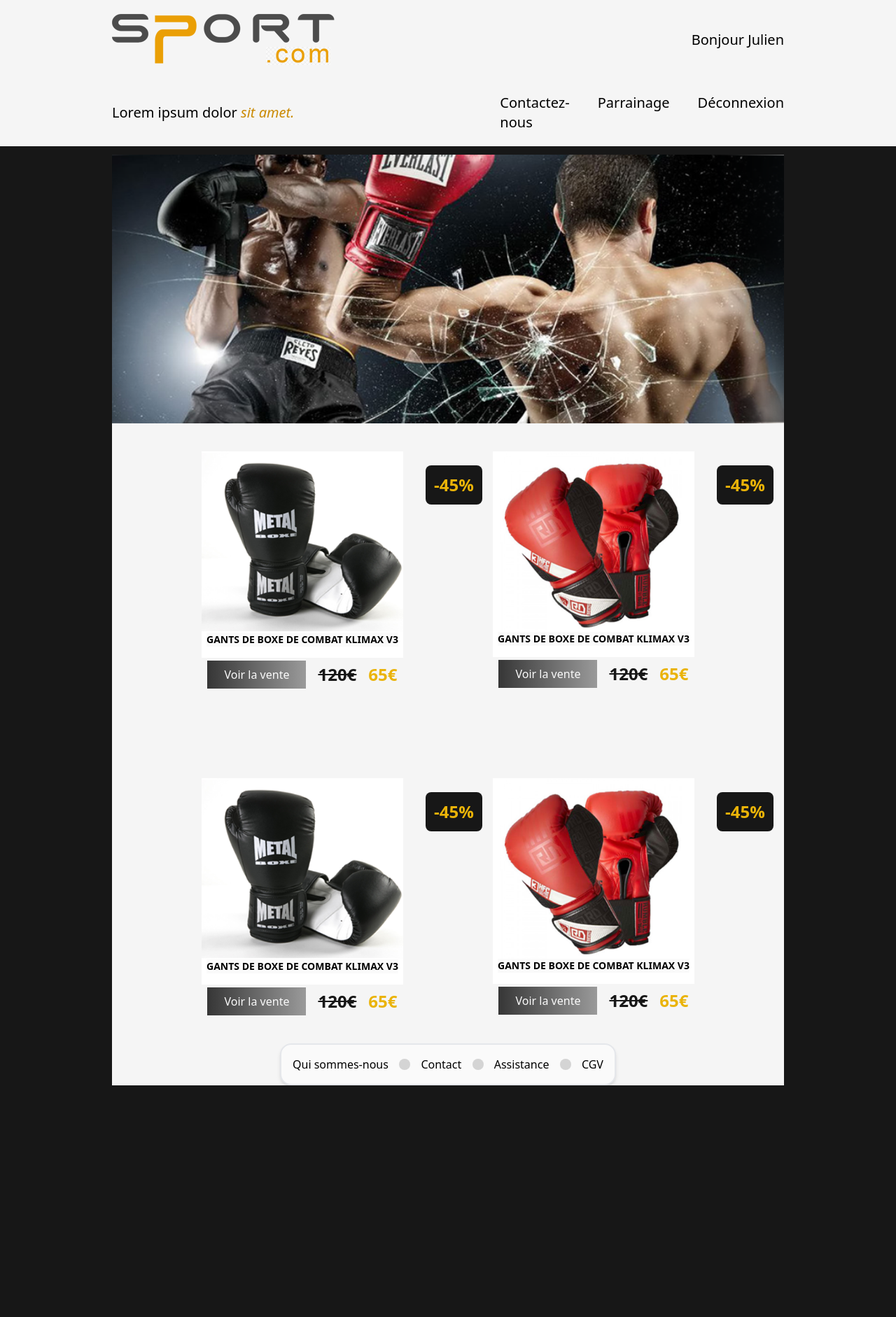
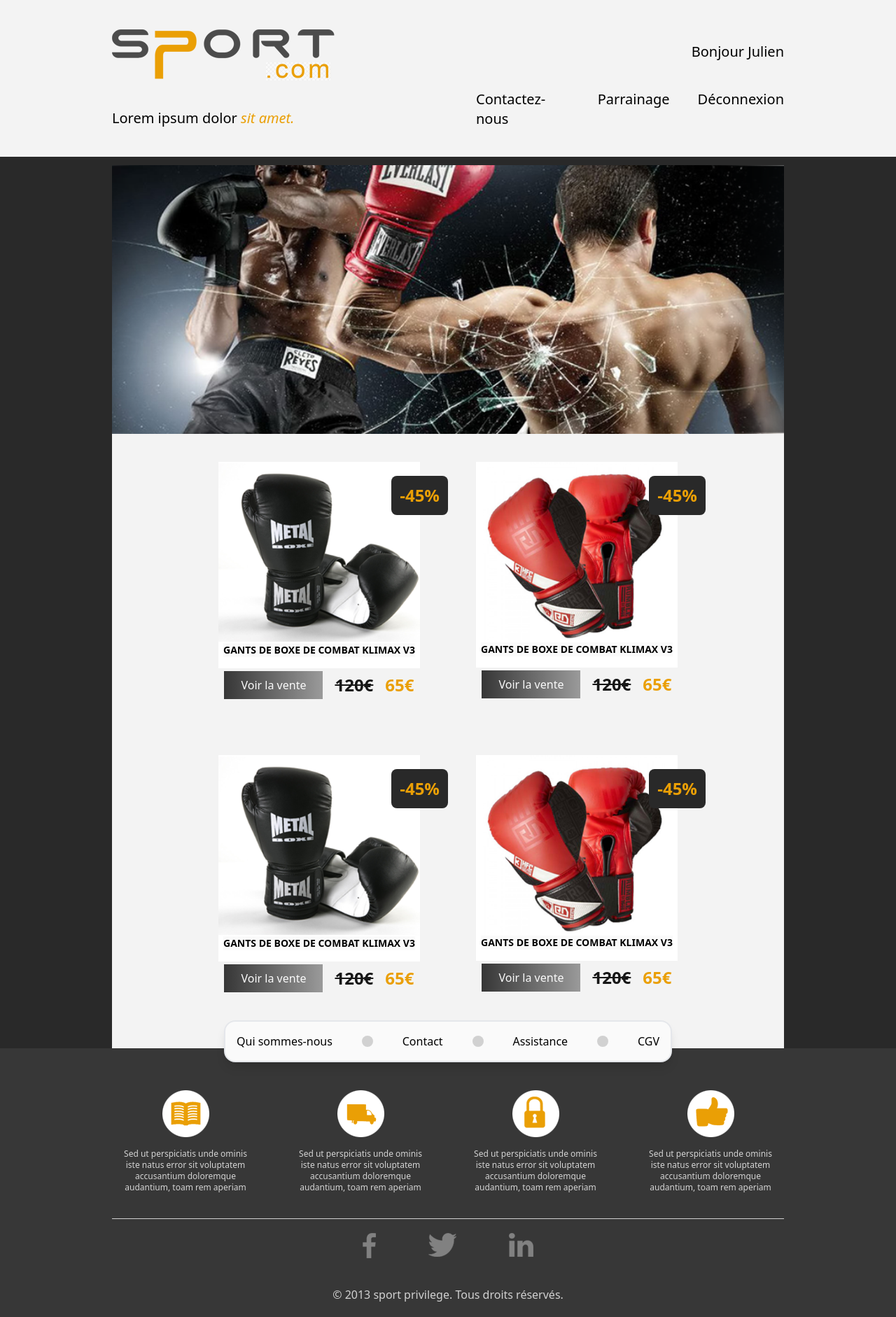
Before and after one commit to oukadus/boxe, a website: page index.html in a window 1280 px wide. Shown: the whole page at 70% size. Before the commit the page ends 1551 px from the top, so only its background shows below. Drawn offline with nearby package versions, Linux system fonts and the light colour scheme.

Commit message:
version 1.1

```diff
--- a/index.html
+++ b/index.html
@@ -4,62 +4,92 @@
     <meta charset="UTF-8" />
     <meta name="viewport" content="width=device-width, initial-scale=1.0" />
     <script src="https://cdn.tailwindcss.com"></script>
+    <script>
+      tailwind.config = {
+        theme: {
+          extend: {
+            colors: {
+              boxeYellow: "#EA9F06",
+              boxeText: "#EA9F06",
+              boxeMain: "#F3F3F3",
+              boxeFooter: "#373737",
+              boxeReduc: "#292929",
+              boxeFootNav: "#D1D1D1",
+            },
+          },
+        },
+      };
+    </script>
     <link rel="stylesheet" href="./src/style.css" />
     <title>Boxe</title>
   </head>
 
-  <body class="bg-neutral-900">
-    <header class="bg-neutral-100">
+  <body class="bg-boxeReduc">
+    <header class="bg-boxeMain">
       <div
-        class="container mx-auto flex w-3/4 flex-wrap items-center justify-between py-5"
+        class="container mx-auto flex flex-wrap items-center justify-between py-5 sm:w-4/5 sm:flex-col lg:w-3/4 lg:flex-row"
       >
-        <a href="#" class="logo w-1/2 pb-10">
+        <div
+          class="flex flex-col sm:w-full sm:items-center lg:w-1/2 lg:items-start"
+        >
+          <a href="#" class="logo pb-10">
             <img src="./img/logo.png" alt="Sport.com" />
           </a>
-        <p class="w-1/2 pb-10 text-right text-xl">Bonjour Julien</p>
-        <p class="w-3/5 text-xl">
-          Lorem ipsum dolor <em class="text-xl text-yellow-600">sit amet.</em>
+          <p class="text-xl sm:w-full sm:text-center lg:w-3/5 lg:text-left">
+            Lorem ipsum dolor <em class="text-boxeYellow text-xl">sit amet.</em>
           </p>
-        <nav class="w-2/5">
-          <ul class="flex justify-end text-xl">
-            <li class="pl-10">
-              <a href="#" class="font-medium hover:text-yellow-600"
+        </div>
+        <div class="sm:w-full sm:pb-5 sm:pt-10 lg:w-1/2">
+          <p class="text-xl sm:pb-5 sm:text-left lg:pb-10 lg:text-right">
+            Bonjour Julien
+          </p>
+          <nav>
+            <ul class="flex text-xl sm:justify-between lg:justify-end">
+              <li class="lg:pl-10">
+                <a
+                  href="#"
+                  class="hover:text-boxeYellow font-medium duration-500"
                   >Contactez-nous</a
                 >
               </li>
-            <li class="pl-10">
-              <a href="#" class="font-medium hover:text-yellow-600"
+              <li class="lg:pl-10">
+                <a
+                  href="#"
+                  class="hover:text-boxeYellow font-medium duration-500"
                   >Parrainage</a
                 >
               </li>
-            <li class="pl-10">
-              <a href="#" class="font-medium hover:text-yellow-600"
+              <li class="lg:pl-10">
+                <a
+                  href="#"
+                  class="hover:text-boxeYellow font-medium duration-500"
                   >Déconnexion</a
                 >
               </li>
             </ul>
           </nav>
         </div>
+      </div>
     </header>
-    <main class="container mx-auto mt-3 w-3/4 bg-neutral-100">
+    <main class="bg-boxeMain container mx-auto mt-3 sm:w-full lg:w-3/4">
       <div
         id="heroshot"
         class="min-h-96 bg-[url('/img/header-page-catalogue.png')] bg-cover bg-top"
       ></div>
       <section
         id="products"
-        class="container mx-auto mt-10 flex w-3/4 flex-wrap justify-center gap-32 pb-10"
+        class="md-flex-wrap container mx-auto mt-10 flex justify-center pb-20 sm:w-full sm:flex-col sm:flex-nowrap sm:items-center sm:gap-10 md:gap-20 lg:w-3/4 lg:flex-row lg:flex-wrap lg:items-start lg:gap-20"
       >
         <h2 class="hidden">Nos Produits</h2>
 
-        <article class="relative flex w-2/5 flex-col items-center">
+        <article class="relative flex flex-col items-center sm:w-3/4 lg:w-2/5">
           <img
             src="./img/gant-boxe-2.png"
             alt="gant de boxe noire"
             class="w-full"
           />
           <p
-            class="absolute left-80 top-5 rounded-lg bg-neutral-900 p-3 text-2xl font-semibold text-yellow-500"
+            class="text-boxeYellow bg-boxeReduc absolute top-5 rounded-lg p-3 text-2xl font-semibold sm:-right-10 lg:-right-10"
           >
             -45%
           </p>
@@ -71,22 +101,22 @@
           <div class="price -mt-4 flex w-full items-center justify-around">
             <a
               href="#"
-              class="bg-gradient-to-r from-[#363636] to-[#9A9A9A] px-6 py-2 text-neutral-50 duration-300 ease-in hover:from-[#ea9f06] hover:to-yellow-500"
+              class="bg-gradient-to-r from-[#363636] to-[#9A9A9A] px-6 py-2 text-neutral-50 transition-all duration-500 ease-in hover:from-[#ea9f06] hover:to-yellow-500"
               >Voir la vente</a
             >
             <p class="text-2xl font-bold text-neutral-900 line-through">120€</p>
-            <p class="text-2xl font-bold text-yellow-500">65€</p>
+            <p class="text-boxeYellow text-2xl font-bold">65€</p>
           </div>
         </article>
 
-        <article class="relative flex w-2/5 flex-col items-center">
+        <article class="relative flex flex-col items-center sm:w-3/4 lg:w-2/5">
           <img
             src="./img/gant-boxe-1.png"
             alt="gant de boxe noire"
             class="w-full"
           />
           <p
-            class="absolute left-80 top-5 rounded-lg bg-neutral-900 p-3 text-2xl font-semibold text-yellow-500"
+            class="text-boxeYellow bg-boxeReduc absolute top-5 rounded-lg p-3 text-2xl font-semibold sm:-right-10 lg:-right-10"
           >
             -45%
           </p>
@@ -98,22 +128,22 @@
           <div class="price -mt-4 flex w-full items-center justify-around">
             <a
               href="#"
-              class="bg-gradient-to-r from-[#363636] to-[#9A9A9A] px-6 py-2 text-neutral-50 duration-300 ease-in hover:from-[#ea9f06] hover:to-yellow-500"
+              class="bg-gradient-to-r from-[#363636] to-[#9A9A9A] px-6 py-2 text-neutral-50 transition-all duration-500 ease-in hover:from-[#ea9f06] hover:to-yellow-500"
               >Voir la vente</a
             >
             <p class="text-2xl font-bold text-neutral-900 line-through">120€</p>
-            <p class="text-2xl font-bold text-yellow-500">65€</p>
+            <p class="text-boxeYellow text-2xl font-bold">65€</p>
           </div>
         </article>
 
-        <article class="relative flex w-2/5 flex-col items-center">
+        <article class="relative flex flex-col items-center sm:w-3/4 lg:w-2/5">
           <img
             src="./img/gant-boxe-2.png"
             alt="gant de boxe noire"
             class="w-full"
           />
           <p
-            class="absolute left-80 top-5 rounded-lg bg-neutral-900 p-3 text-2xl font-semibold text-yellow-500"
+            class="text-boxeYellow bg-boxeReduc absolute top-5 rounded-lg p-3 text-2xl font-semibold sm:-right-10 lg:-right-10"
           >
             -45%
           </p>
@@ -125,21 +155,21 @@
           <div class="price -mt-4 flex w-full items-center justify-around">
             <a
               href="#"
-              class="bg-gradient-to-r from-[#363636] to-[#9A9A9A] px-6 py-2 text-neutral-50 duration-300 ease-in hover:from-[#ea9f06] hover:to-yellow-500"
+              class="hover:bg-boxeYellow bg-[#363636] bg-gradient-to-r from-[#363636] to-[#9A9A9A] px-6 py-2 text-neutral-50 transition-all duration-500 ease-in hover:from-[#ea9f06] hover:to-yellow-500"
               >Voir la vente</a
             >
             <p class="text-2xl font-bold text-neutral-900 line-through">120€</p>
-            <p class="text-2xl font-bold text-yellow-500">65€</p>
+            <p class="text-boxeYellow text-2xl font-bold">65€</p>
           </div>
         </article>
-        <article class="relative flex w-2/5 flex-col items-center">
+        <article class="relative flex flex-col items-center sm:w-3/4 lg:w-2/5">
           <img
             src="./img/gant-boxe-1.png"
             alt="gant de boxe noire"
             class="w-full"
           />
           <p
-            class="absolute left-80 top-5 rounded-lg bg-neutral-900 p-3 text-2xl font-semibold text-yellow-500"
+            class="text-boxeYellow bg-boxeReduc absolute top-5 rounded-lg p-3 text-2xl font-semibold sm:-right-10 lg:-right-10"
           >
             -45%
           </p>
@@ -151,27 +181,92 @@
           <div class="price -mt-4 flex w-full items-center justify-around">
             <a
               href="#"
-              class="bg-gradient-to-r from-[#363636] to-[#9A9A9A] px-6 py-2 text-neutral-50 duration-300 ease-in hover:from-[#ea9f06] hover:to-yellow-500"
+              class="hover:to-boxeYellow bg-gradient-to-r from-[#363636] to-[#9A9A9A] px-6 py-2 text-neutral-50 transition-all duration-500 hover:from-[#ea9f06]"
               >Voir la vente</a
             >
             <p class="text-2xl font-bold text-neutral-900 line-through">120€</p>
-            <p class="text-2xl font-bold text-yellow-500">65€</p>
+            <p class="text-boxeYellow text-2xl font-bold">65€</p>
           </div>
         </article>
       </section>
+    </main>
+    <footer class="bg-boxeFooter min-h-40">
       <nav
-        class="mx-auto w-1/2 rounded-2xl border-2 bg-neutral-50 p-4 shadow-md"
+        class="mx-auto -translate-y-10 rounded-2xl border-2 bg-neutral-50 p-4 shadow-lg sm:w-4/5 lg:w-1/2"
       >
         <ul class="flex items-center justify-between">
-          <li><a href="#" class="hover:text-yellow-500">Qui sommes-nous</a></li>
-          <li class="rounded-full bg-neutral-300 p-2"></li>
-          <li><a href="#" class="hover:text-yellow-500">Contact</a></li>
-          <li class="rounded-full bg-neutral-300 p-2"></li>
-          <li><a href="#" class="hover:text-yellow-500">Assistance</a></li>
-          <li class="rounded-full bg-neutral-300 p-2"></li>
-          <li><a href="#" class="hover:text-yellow-500">CGV</a></li>
+          <li>
+            <a href="#" class="hover:text-boxeYellow duration-500"
+              >Qui sommes-nous</a
+            >
+          </li>
+          <li class="bg-boxeFootNav rounded-full p-2"></li>
+          <li>
+            <a href="#" class="hover:text-boxeYellow duration-500">Contact</a>
+          </li>
+          <li class="bg-boxeFootNav rounded-full p-2"></li>
+          <li>
+            <a href="#" class="hover:text-boxeYellow duration-500"
+              >Assistance</a
+            >
+          </li>
+          <li class="bg-boxeFootNav rounded-full p-2"></li>
+          <li>
+            <a href="#" class="hover:text-boxeYellow duration-500">CGV</a>
+          </li>
         </ul>
       </nav>
-    </main>
+      <div class="mx-auto mb-5 w-3/4 gap-10 sm:columns-2 lg:columns-4">
+        <article class="flex w-full flex-col items-center">
+          <img src="./img/icon-livre.png" alt="icone de livre" />
+          <p class="w-full p-4 text-center text-xs text-neutral-300">
+            Sed ut perspiciatis unde ominis iste natus error sit voluptatem
+            accusantium doloremque audantium, toam rem aperiam
+          </p>
+        </article>
+        <article class="flex w-full flex-col items-center">
+          <img src="./img/icon-camion.png" alt="icone de livre" />
+          <p class="w-full p-4 text-center text-xs text-neutral-300">
+            Sed ut perspiciatis unde ominis iste natus error sit voluptatem
+            accusantium doloremque audantium, toam rem aperiam
+          </p>
+        </article>
+        <article class="flex w-full flex-col items-center">
+          <img src="./img/icon-cadenat.png" alt="icone de livre" />
+          <p class="w-full p-4 text-center text-xs text-neutral-300">
+            Sed ut perspiciatis unde ominis iste natus error sit voluptatem
+            accusantium doloremque audantium, toam rem aperiam
+          </p>
+        </article>
+        <article class="flex w-full flex-col items-center">
+          <img src="./img/icon-pouce.png" alt="icone de livre" />
+          <p class="w-full p-4 text-center text-xs text-neutral-300">
+            Sed ut perspiciatis unde ominis iste natus error sit voluptatem
+            accusantium doloremque audantium, toam rem aperiam
+          </p>
+        </article>
+      </div>
+      <hr class="border-boxeFootNav mx-auto w-3/4" />
+      <ul class="mx-auto flex w-80 justify-around py-5">
+        <li>
+          <a href="#" class="duration-500 hover:opacity-50"
+            ><img src="./img/icon-facebook.png" alt="facebook"
+          /></a>
+        </li>
+        <li>
+          <a href="#" class="duration-500 hover:opacity-50"
+            ><img src="./img/icon-twitter.png" alt="Twitter"
+          /></a>
+        </li>
+        <li>
+          <a href="#" class="duration-500 hover:opacity-50"
+            ><img src="./img/icon-linkedin.png" alt="Linkedin"
+          /></a>
+        </li>
+      </ul>
+      <p class="text-boxeFootNav mx-auto w-3/4 py-5 text-center">
+        &copy; 2013 sport privilege. Tous droits réservés.
+      </p>
+    </footer>
   </body>
 </html>
```
Also changed, not shown: README.md. Lines whose indentation alone changed are shown as unchanged.
